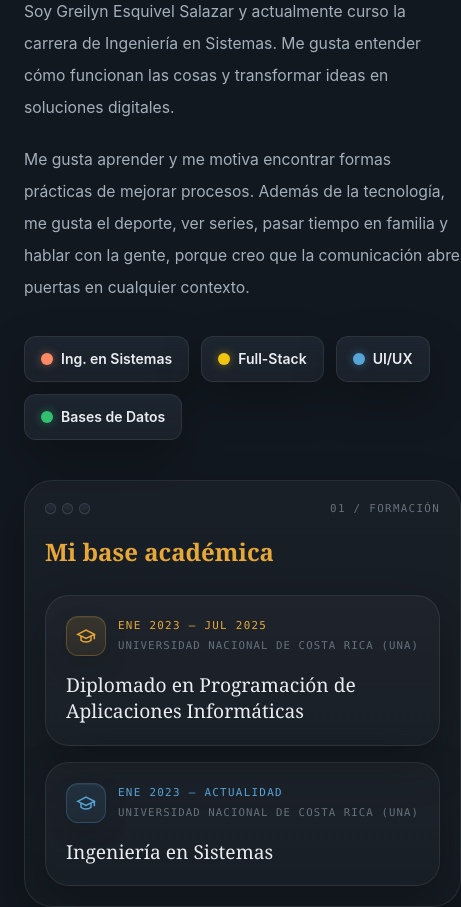
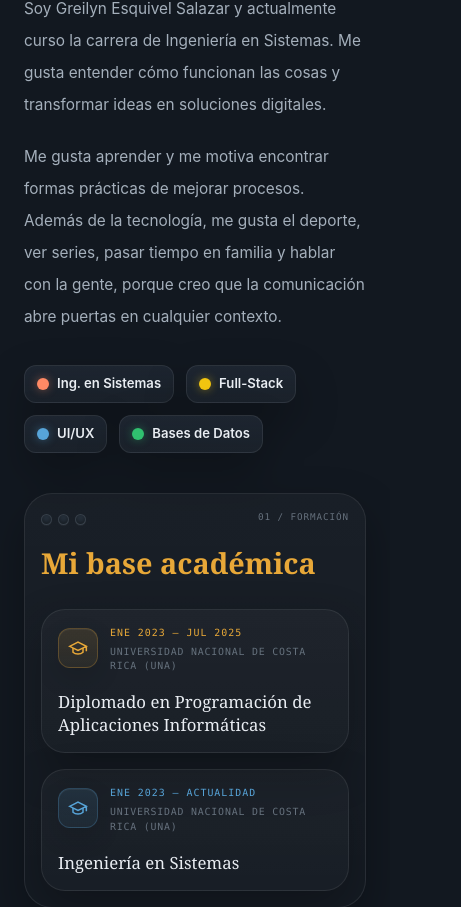
Before and after one commit to GreilynES/MyPortfolio, a React (Vite) app: page / in a window 390 px wide. Shown: the part 1376-2283 px from the top of the page, 461 px wide, since content can reach past the window. Built offline with nearby package versions, Linux system fonts and the light colour scheme.

Commit message:
Responsive

```diff
--- a/src/modules/cv/components/Education/EducationSection.tsx
+++ b/src/modules/cv/components/Education/EducationSection.tsx
@@ -1,4 +1,3 @@
-
 import SectionLayout from "../../../../shared/components/layout/SectionLayout";
 import { education } from "../../data/education";
 
@@ -18,7 +17,6 @@ function IconGrad() {
     </svg>
   );
 }
-
 
 function LegoStud({ size = 10 }: { size?: number }) {
   return (
@@ -50,7 +48,6 @@ function EducationCard({
   endDate?: string;
   index: number;
 }) {
-
   const accentColors = ["#e8a838", "#57a4d8", "#30c06f", "#c084fc"];
   const accent = accentColors[index % accentColors.length];
 
@@ -64,13 +61,11 @@ function EducationCard({
         boxShadow: "var(--card-shadow)",
       }}
     >
+      <div className="w-full px-4 py-4 text-left sm:px-6 sm:py-5">
+        <div className="min-w-0">
+          <div className="mb-4 flex items-start gap-3">
             <div
-          className="flex w-full items-start justify-between gap-4 px-5 py-5 text-left sm:px-6"
-        >
-        <div className="min-w-0">
-          <div className="mb-4 flex items-center gap-3">
-            <div
-              className="flex h-10 w-10 items-center justify-center rounded-xl"
+              className="mt-0.5 flex h-10 w-10 flex-shrink-0 items-center justify-center rounded-xl"
               style={{
                 background: `linear-gradient(180deg, ${accent}22, ${accent}12)`,
                 border: `1px solid ${accent}40`,
@@ -82,15 +77,16 @@ function EducationCard({
               <IconGrad />
             </div>
 
-            <div className="min-w-0">
+            <div className="min-w-0 flex-1">
               <p
-                className="font-mono text-[0.68rem] uppercase tracking-[0.12em]"
+                className="break-words font-mono text-[0.62rem] uppercase tracking-[0.1em] sm:text-[0.68rem] sm:tracking-[0.12em]"
                 style={{ color: accent }}
               >
                 {startDate ?? "?"} — {endDate ?? "Actualidad"}
               </p>
+
               <p
-                className="mt-1 truncate font-mono text-[0.67rem] uppercase tracking-[0.1em]"
+                className="mt-1 break-words font-mono text-[0.62rem] uppercase tracking-[0.08em] sm:text-[0.67rem] sm:tracking-[0.1em]"
                 style={{ color: "var(--text-subtle)" }}
               >
                 {institution}
@@ -99,7 +95,7 @@ function EducationCard({
           </div>
 
           <h4
-            className="font-serif text-[1.2rem] leading-snug sm:text-[1.28rem]"
+            className="break-words font-serif text-[1.05rem] leading-snug sm:text-[1.28rem]"
             style={{ color: "var(--text-primary)", fontWeight: 500 }}
           >
             {program}
@@ -120,7 +116,7 @@ function AboutChip({
 }) {
   return (
     <span
-      className="inline-flex items-center gap-2 rounded-xl px-4 py-3 text-sm font-semibold"
+      className="inline-flex max-w-full items-center gap-2 rounded-xl px-3 py-2 text-[0.82rem] font-semibold sm:px-4 sm:py-3 sm:text-sm"
       style={{
         background: "linear-gradient(180deg, var(--bg-surface-strong), var(--bg-surface))",
         border: "1px solid var(--border)",
@@ -129,14 +125,14 @@ function AboutChip({
       }}
     >
       <span
-        className="h-3 w-3 rounded-full"
+        className="h-3 w-3 flex-shrink-0 rounded-full"
         style={{
           background: color,
           boxShadow: `0 0 10px ${color}70`,
         }}
         aria-hidden="true"
       />
-      {label}
+      <span className="break-words">{label}</span>
     </span>
   );
 }
@@ -147,48 +143,48 @@ export default function EducationSection() {
     <SectionLayout id="education">
       <div className="grid gap-10 lg:grid-cols-[1.08fr_0.92fr] lg:gap-12">
         {/* Columna izquierda: Sobre mí */}
-      <div className="max-w-[640px]">
-
+        <div className="min-w-0 max-w-[640px]">
           {/* studs decorativos */}
-      <div className="flex gap-[6px] mb-4" aria-hidden="true">
-        <span className="h-[9px] w-[9px] rounded-full"
+          <div className="mb-4 flex gap-[6px]" aria-hidden="true">
+            <span
+              className="h-[9px] w-[9px] rounded-full"
               style={{
                 background: "var(--accent)",
-            boxShadow: "0 0 10px rgba(232,168,56,0.25)"
+                boxShadow: "0 0 10px rgba(232,168,56,0.25)",
               }}
             />
-        <span className="h-[9px] w-[9px] rounded-full"
+            <span
+              className="h-[9px] w-[9px] rounded-full"
               style={{
                 background: "var(--bg-elevated)",
                 border: "1px solid var(--border)",
-            boxShadow: "var(--stud-shadow)"
+                boxShadow: "var(--stud-shadow)",
               }}
             />
-        <span className="h-[9px] w-[9px] rounded-full"
+            <span
+              className="h-[9px] w-[9px] rounded-full"
               style={{
                 background: "var(--bg-elevated)",
                 border: "1px solid var(--border)",
-            boxShadow: "var(--stud-shadow)"
+                boxShadow: "var(--stud-shadow)",
               }}
             />
           </div>
 
           <h2
-        className="font-serif font-bold leading-tight"
+            className="break-words font-serif font-bold leading-tight"
             style={{
               fontSize: "clamp(1.8rem,3vw,2.6rem)",
-          color: "var(--text-primary)"
+              color: "var(--text-primary)",
             }}
           >
             Construyendo software
             <br />
-        <span style={{ color: "var(--accent)" }}>
-          pieza por pieza
-        </span>
+            <span style={{ color: "var(--accent)" }}>pieza por pieza</span>
           </h2>
 
           <p
-        className="mt-5 font-mono text-[0.78rem] uppercase tracking-[0.12em]"
+            className="mt-5 break-words font-mono text-[0.68rem] uppercase tracking-[0.12em] sm:text-[0.78rem]"
             style={{ color: "var(--text-subtle)" }}
           >
             desarrollo web • full stack • sistemas
@@ -197,26 +193,24 @@ export default function EducationSection() {
           <div
             className="mt-7 h-px w-[120px]"
             style={{
-          background: "linear-gradient(to right,var(--accent),transparent)"
+              background: "linear-gradient(to right,var(--accent),transparent)",
             }}
           />
 
           {/* texto */}
-      <div className="mt-8 space-y-5 text-[0.98rem] leading-8">
-
-        <p style={{ color: "var(--text-muted)" }}>
+          <div className="mt-8 space-y-5 text-[0.96rem] leading-8 sm:text-[0.98rem]">
+            <p className="break-words" style={{ color: "var(--text-muted)" }}>
               Soy Greilyn Esquivel Salazar y actualmente curso la carrera de
               Ingeniería en Sistemas. Me gusta entender cómo funcionan las
               cosas y transformar ideas en soluciones digitales.
             </p>
 
-        <p style={{ color: "var(--text-muted)" }}>
+            <p className="break-words" style={{ color: "var(--text-muted)" }}>
               Me gusta aprender y me motiva encontrar formas prácticas de
               mejorar procesos. Además de la tecnología, me gusta el deporte,
               ver series, pasar tiempo en familia y hablar con la gente,
               porque creo que la comunicación abre puertas en cualquier contexto.
             </p>
-
           </div>
 
           <div className="mt-8 flex flex-wrap gap-3">
@@ -225,12 +219,12 @@ export default function EducationSection() {
             <AboutChip label="UI/UX" color="#57a4d8" />
             <AboutChip label="Bases de Datos" color="#30c06f" />
           </div>
+        </div>
 
-    </div>
         {/* Columna derecha: educación */}
-        <div>
+        <div className="min-w-0">
           <div
-            className="overflow-hidden rounded-[28px] p-5 sm:p-6"
+            className="overflow-hidden rounded-[28px] p-4 sm:p-6"
             style={{
               background:
                 "linear-gradient(180deg, rgba(255,255,255,0.03), rgba(255,255,255,0.015))",
@@ -238,24 +232,23 @@ export default function EducationSection() {
               boxShadow: "var(--card-shadow)",
             }}
           >
-            <div className="mb-5 flex items-center justify-between gap-4">
-              <div className="flex gap-[6px]" aria-hidden="true">
+            <div className="mb-5 flex items-start justify-between gap-4">
+              <div className="flex gap-[6px] pt-1" aria-hidden="true">
                 <LegoStud size={11} />
                 <LegoStud size={11} />
                 <LegoStud size={11} />
               </div>
 
               <p
-                className="font-mono text-[0.68rem] uppercase tracking-[0.12em]"
+                className="shrink-0 text-right font-mono text-[0.58rem] uppercase tracking-[0.1em] sm:text-[0.68rem] sm:tracking-[0.12em]"
                 style={{ color: "var(--text-subtle)" }}
               >
                 01 / Formación
               </p>
             </div>
 
-
             <h3
-              className="mt-2 font-serif text-2xl font-bold leading-tight"
+              className="mt-2 break-words font-serif text-[1.8rem] font-bold leading-tight sm:text-2xl"
               style={{ color: "var(--accent)" }}
             >
               Mi base académica
```
Lines whose indentation alone changed are shown as unchanged.
